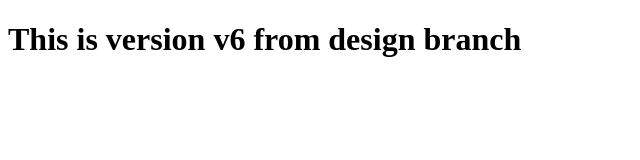
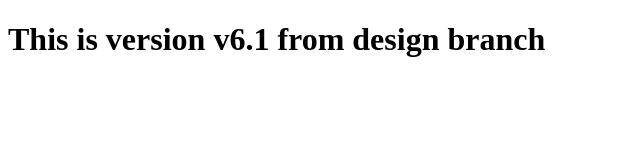
Before and after one commit to enigmaticarnab/myrepo, a plain HTML site: page index.html in a window 1280 px wide. Shown: the whole page, without its empty margins (0-640 px from the left). Drawn offline with Linux system fonts and the light colour scheme.

Commit message:
version6.1 from design

```diff
--- a/index.html
+++ b/index.html
@@ -7,6 +7,6 @@
     <title>Document</title>
 </head>
 <body>
-   <h1>This is version v6 from design branch</h1>
+   <h1>This is version v6.1 from design branch</h1>
 </body>
 </html>
```
